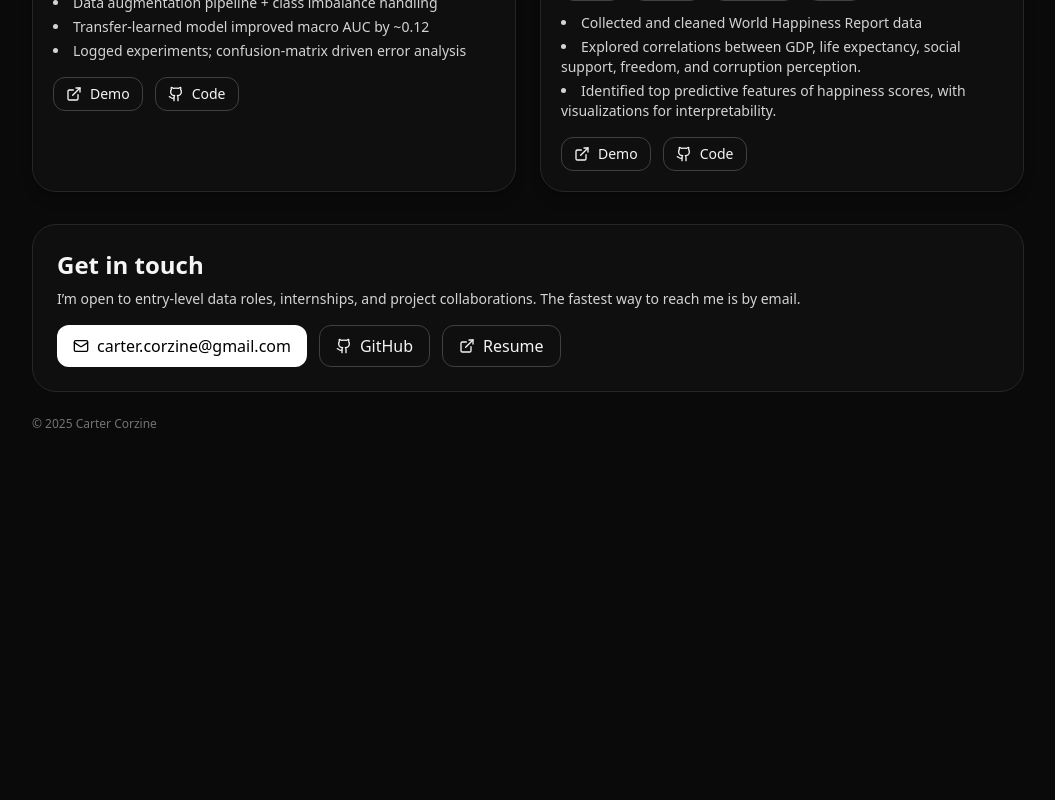
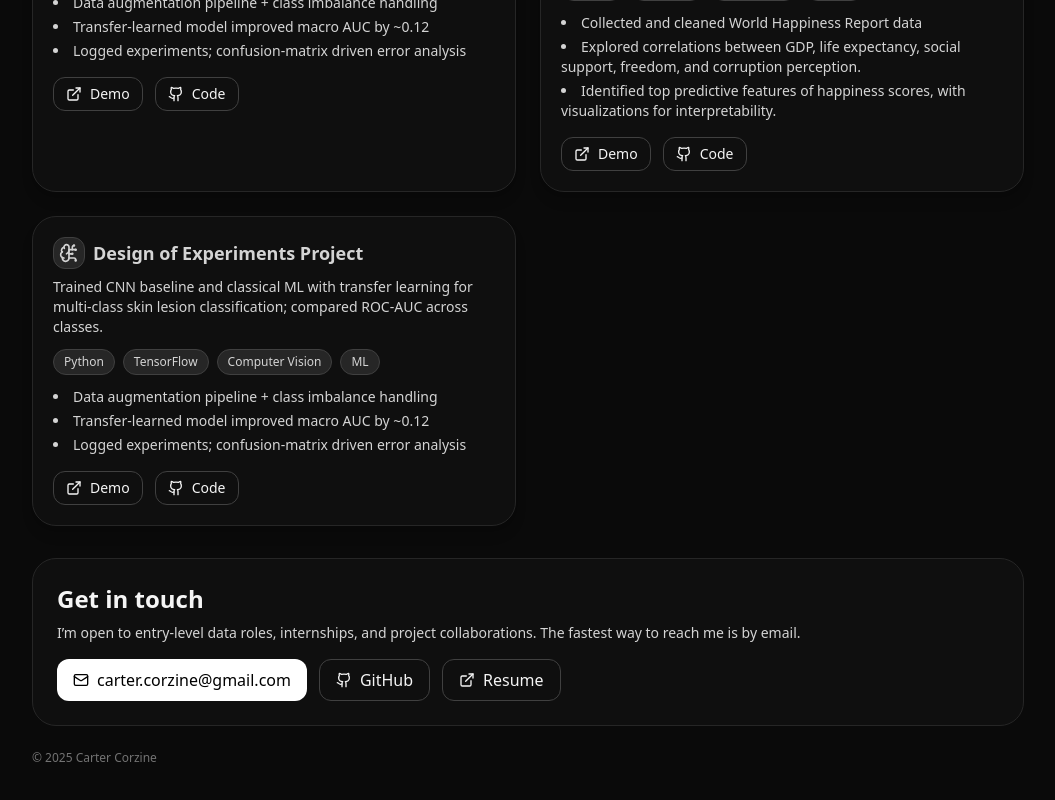
Before and after one commit to cartercorzine/Portfolio, a React (Vite) app: page / in a window 1280 px wide. Shown: the part 1027-1827 px from the top of the page, without its empty margins (112-1167 px from the left). Before the commit the page ends 1523 px from the top, so only its background shows below. Built offline with nearby package versions, Linux system fonts and the light colour scheme.

Commit message:
added design of experiments project and added link for happiness project

```diff
--- a/src/App.jsx
+++ b/src/App.jsx
@@ -41,7 +41,7 @@ const PROJECTS = [
       "Defined CTQs and rolled-throughput yield",
       "Standardized SOPs; variance down ~30%",
     ],
-    links: { code: "#", demo: "#" },
+    links: { code: "https://github.com/cartercorzine/Espresso-Wand-Project", demo: "#" },
     icon: <BarChart3 className="w-5 h-5" />,
   },
   {
@@ -69,6 +69,19 @@ const PROJECTS = [
     ],
     links: { code: "https://github.com/cartercorzine/Happiness-Predictors", demo: "#" },
     icon: <Database className="w-5 h-5" />,
+  },
+  {
+    title: "Design of Experiments Project",
+    blurb:
+      "Trained CNN baseline and classical ML with transfer learning for multi-class skin lesion classification; compared ROC-AUC across classes.",
+    tags: ["Python", "TensorFlow", "Computer Vision", "ML"],
+    highlights: [
+      "Data augmentation pipeline + class imbalance handling",
+      "Transfer-learned model improved macro AUC by ~0.12",
+      "Logged experiments; confusion-matrix driven error analysis",
+    ],
+    links: { code: "https://github.com/cartercorzine/Design-of-Experiments", demo: "#" },
+    icon: <BrainCircuit className="w-5 h-5" />,
   },
 ];
 
```
